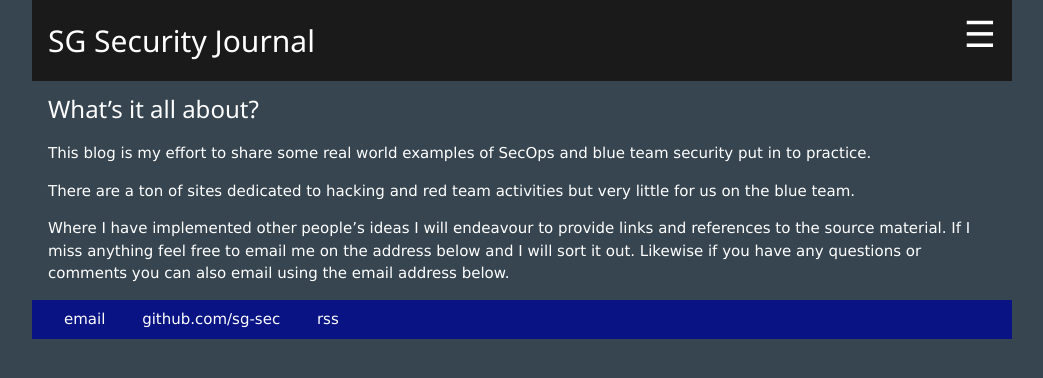
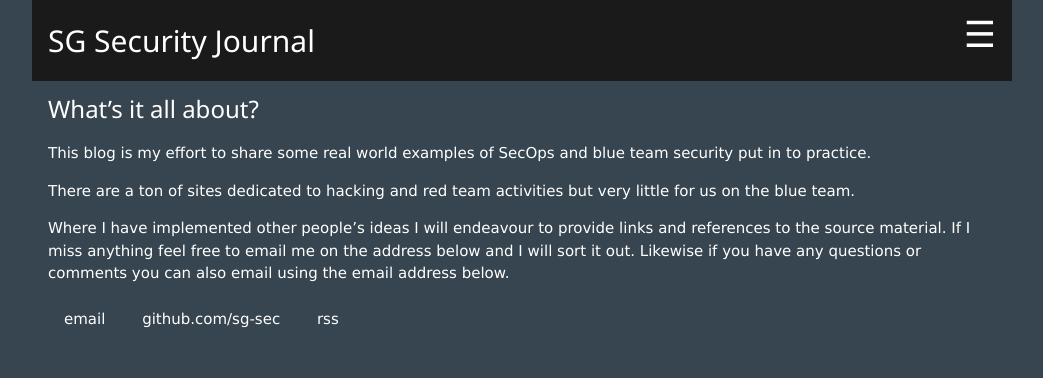
Before and after one commit to sg-sec/sg-sec.github.io, a Jekyll site: the page built from about/index.md, in a window 1280 px wide. Shown: the top 378 px of the page, without its empty margins (118-1161 px from the left). Built offline with Jekyll 4.4.1, drawn with Linux system fonts in a browser that asks for light colours; our own code applies the rules of GitHub Pages for plain Markdown files.

Commit message:
Update default.html

```diff
--- a/_layouts/default.html
+++ b/_layouts/default.html
@@ -24,7 +24,7 @@
 			{{ content }}
 
 			</div><!-- /.container -->
-			<footer class="w3-container sg-dark-blue">
+			<footer class="w3-container sg-dark-chatcoal-black">
 	    		        <a class="w3-bar-item w3-button" href="mailto:sgsec@tutanota.com">email</a>
                                 <a class="w3-bar-item w3-button" href="https://github.com/sg-sec"> github.com/sg-sec</a>
                                 <a class="w3-bar-item w3-button" href="https://blog.sg-sec.co.uk/feed.xml">rss</a>
```
